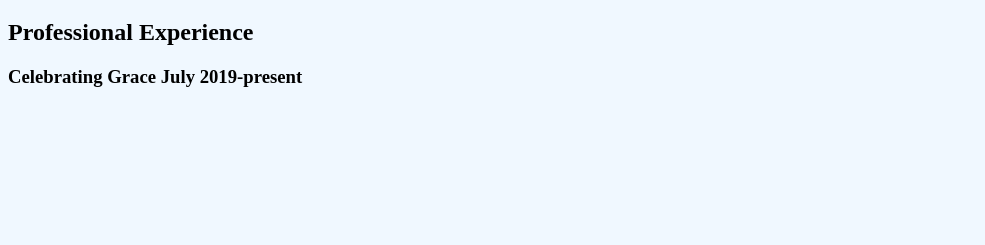
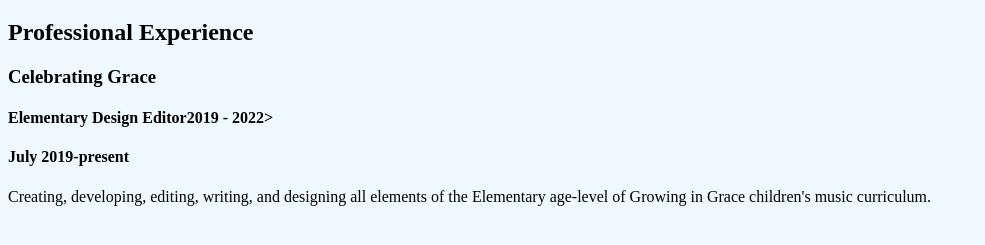
Before and after one commit to allison-blumenthal/LAB-HTML-Resume, a plain HTML site: page index.html in a window 1280 px wide. Shown: the part 61-306 px from the top of the page, without its empty margins (0-985 px from the left). Drawn offline with Linux system fonts and the light colour scheme.

Commit message:
first section with article

```diff
--- a/index.html
+++ b/index.html
@@ -13,11 +13,16 @@
     <header>
       <h1>Allison Blumenthal</h1>
     </header>
-    <section>
+    <section class="">
       <h2>Professional Experience</h2>
+          <article id="CG">
+            <h3>Celebrating Grace</h3>
+            <h4>Elementary Design Editor<time>2019 - 2022</time>></h4>
+            <h4>July 2019-present</h4>
+            <p>Creating, developing, editing, writing, and designing all elements of the Elementary age-level of Growing in Grace children's music curriculum.</p>
+          </article>
+        </div>
 
-      <h3>Celebrating Grace July 2019-present</h3>
-    <article></article>
 
     </section>
 
```
